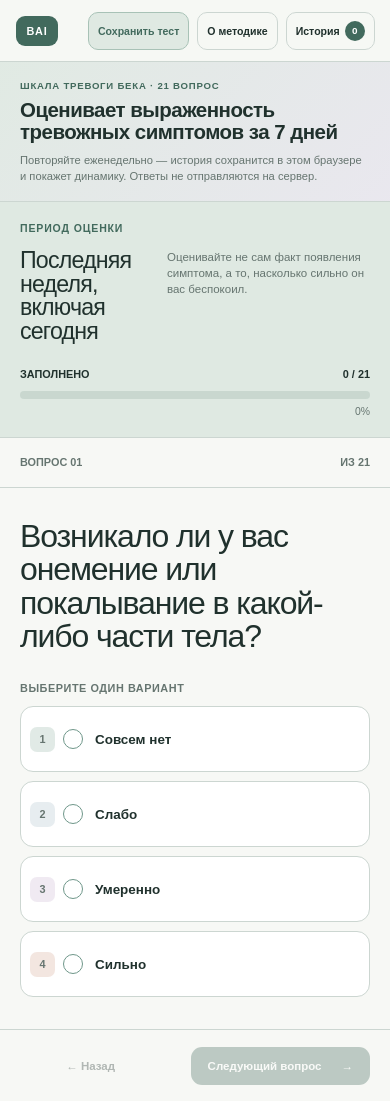
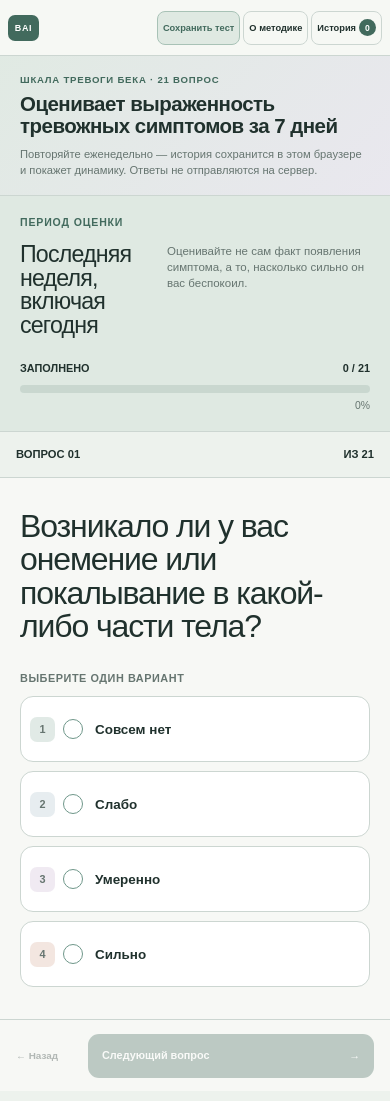
Before and after one commit to ivashkov2022-droid/shkala-trevogi-beka, a React (Vite) app: page / in a window 390 px wide. Built offline with nearby package versions, Linux system fonts and the light colour scheme.

Commit message:
Refine mobile navigation controls

```diff
--- a/src/App.tsx
+++ b/src/App.tsx
@@ -81,7 +81,7 @@ export default function Home() {
   function revealQuestionOnMobile() {
     window.requestAnimationFrame(() => {
       if (window.matchMedia("(max-width: 920px)").matches) {
-        questionPanelRef.current?.scrollIntoView({ behavior: "smooth", block: "start" });
+        questionPanelRef.current?.scrollIntoView({ behavior: "auto", block: "start" });
       }
     });
   }
--- a/src/styles.css
+++ b/src/styles.css
@@ -215,27 +215,32 @@ button { color: inherit; font: inherit; }
 }
 
 @media (max-width: 640px) {
-  .assessment-header { min-height: 62px; padding: 0 16px; }
+  .assessment-header { min-height: 56px; padding: 0 8px; gap: 6px; }
   .test-name > span:last-child { display: none; }
-  .header-actions button { min-height: 38px; padding: 8px 9px; display: inline-flex; align-items: center; justify-content: center; white-space: nowrap; font-size: .66rem; }
-  .header-actions button:last-child b { flex: 0 0 20px; margin-left: 5px; }
+  .test-code { width: 31px; height: 26px; border-radius: 7px; font-size: .56rem; }
+  .header-actions { flex: 1; justify-content: flex-end; gap: 3px; }
+  .header-actions button { min-height: 34px; padding: 6px 5px; border-radius: 8px; display: inline-flex; align-items: center; justify-content: center; white-space: nowrap; font-size: .58rem; }
+  .header-actions b { min-width: 17px; height: 17px; font-size: .54rem; }
+  .header-actions button:last-child b { flex: 0 0 17px; margin-left: 3px; }
   .mobile-intro { padding: 18px 20px 16px; }
   .mobile-intro h1 { max-width: 330px; margin: 0; font-size: 1.28rem; line-height: 1.08; font-weight: 580; letter-spacing: -.025em; }
   .mobile-intro > p:not(.micro-label) { max-width: 520px; margin: 10px 0 0; color: var(--muted); font-size: .7rem; line-height: 1.42; }
-  .test-layout { min-height: calc(100vh - 62px); }
+  .test-layout { min-height: calc(100vh - 56px); }
   .test-sidebar { padding: 20px; }
   .sidebar-copy { display: grid; grid-template-columns: .65fr 1fr; gap: 15px; align-items: start; }
   .sidebar-copy .micro-label { grid-column: 1 / -1; margin-bottom: 0; }
   .sidebar-copy h1 { font-size: 1.45rem; }
   .sidebar-copy > p:last-child { display: block; margin: 0; font-size: .72rem; line-height: 1.4; }
-  .question-topline { min-height: 50px; padding: 0 20px; }
+  .question-topline { min-height: 46px; padding: 0 16px; background: rgba(223,233,226,.45); color: var(--ink); font-size: .7rem; font-weight: 800; }
   .question-body { width: calc(100% - 40px); padding: 32px 0; }
   .question-body h2 { min-height: 0; margin-bottom: 28px; font-size: 2rem; }
   .response-list button { min-height: 66px; padding: 10px 12px; grid-template-columns: 20px 22px 1fr; gap: 10px; }
   .response-copy small { display: none; }
-  .question-controls { min-height: 72px; padding: 10px 20px; grid-template-columns: 1fr 1.35fr; }
+  .question-controls { min-height: 72px; padding: 10px 16px; grid-template-columns: 62px minmax(0, 1fr); gap: 10px; }
+  .back-control { justify-self: start; font-size: .62rem !important; }
   .save-state { display: none; }
-  .next-control { min-width: 0; }
+  .next-control { width: 100%; min-width: 0; min-height: 44px; padding: 12px 14px !important; align-items: center; white-space: nowrap; font-size: .68rem !important; line-height: 1; }
+  .next-control span { display: inline-flex; align-items: center; line-height: 1; }
   .result-view, .history-view { width: calc(100% - 40px); padding: 45px 0 65px; }
   .result-heading { grid-template-columns: 1fr; }
   .score-card { width: 180px; }
```
